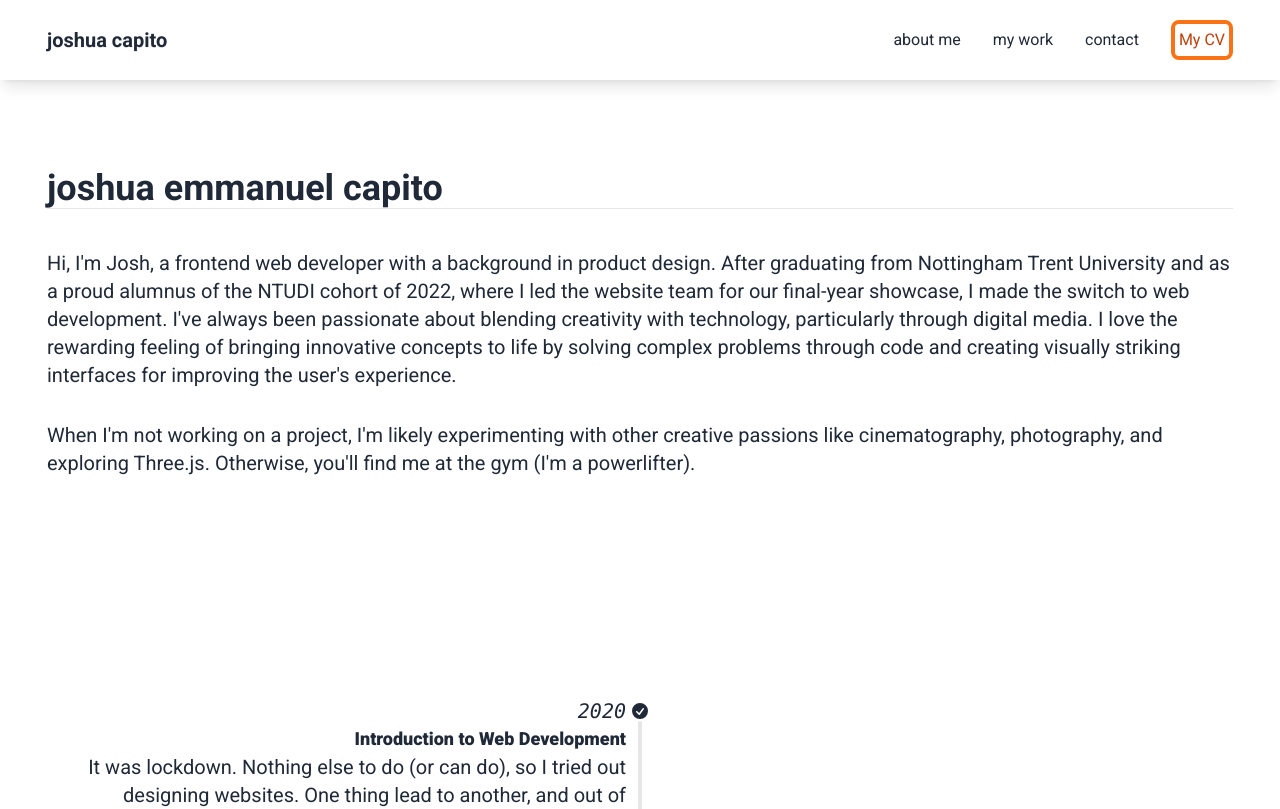
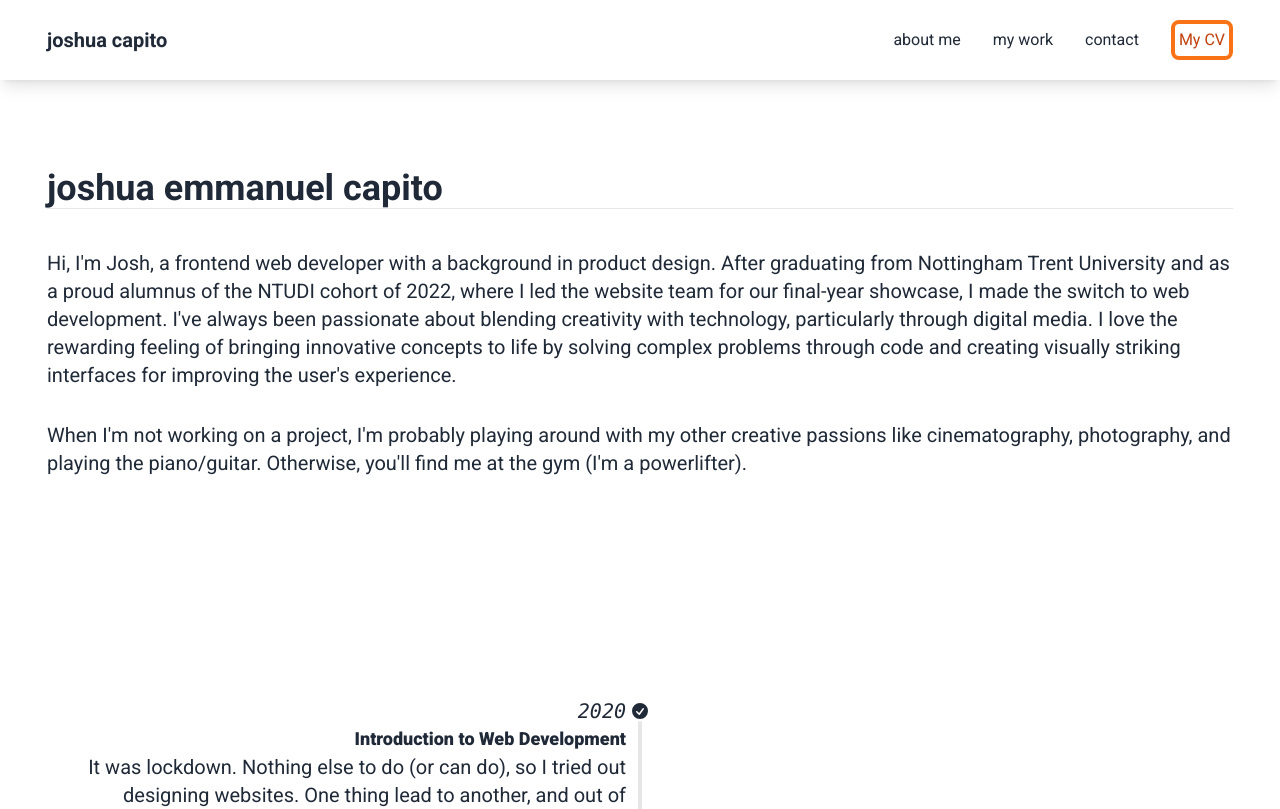
Before and after one commit to jemcap/joshcapito.dev, a React (Vite) app: page /information in a window 1280 px wide. Shown: the top 809 px of the page. Built offline with nearby package versions, Linux system fonts and the light colour scheme.

Commit message:
fix: amendments to MoreAbout content

```diff
--- a/src/components/Introduction.jsx
+++ b/src/components/Introduction.jsx
@@ -27,7 +27,7 @@ const Introduction = () => {
   const totalDuration = 1.5 + (text.length - 1) / 5.5;
   return (
     <div className="flex flex-col h-full justify-center items-center min-h-screen bg-[radial-gradient(circle_at_center,_var(--tw-gradient-stops))] from-white via-slate-300 to-white">
-      <div className="text-center w-11/12 max-w-7xl font-bold text-4xl sm:text-6xl md:text-8xl lg:text-9xl gap-2 mt-44">
+      <div className="text-center w-11/12 max-w-7xl font-bold text-4xl sm:text-6xl md:text-8xl lg:text-9xl gap-2 mt-36">
         <motion.h1
           initial={{ opacity: 0, y: -20 }}
           animate={{ opacity: 1, y: 0 }}
--- a/src/components/MoreAboutMe.jsx
+++ b/src/components/MoreAboutMe.jsx
@@ -22,10 +22,10 @@ const MoreAboutMe = () => {
           </p>
 
           <p>
-            When I'm not working on a project, I'm likely experimenting with
-            other creative passions like cinematography, photography, and
-            exploring Three.js. Otherwise, you'll find me at the gym (I'm a
-            powerlifter).
+            When I'm not working on a project, I'm probably playing around with
+            my other creative passions like cinematography, photography, and
+            playing the piano/guitar. Otherwise, you'll find me at the gym (I'm
+            a powerlifter).
           </p>
         </div>
         <div className="flex text-start gap-8 text-2xl font-bold">
```
